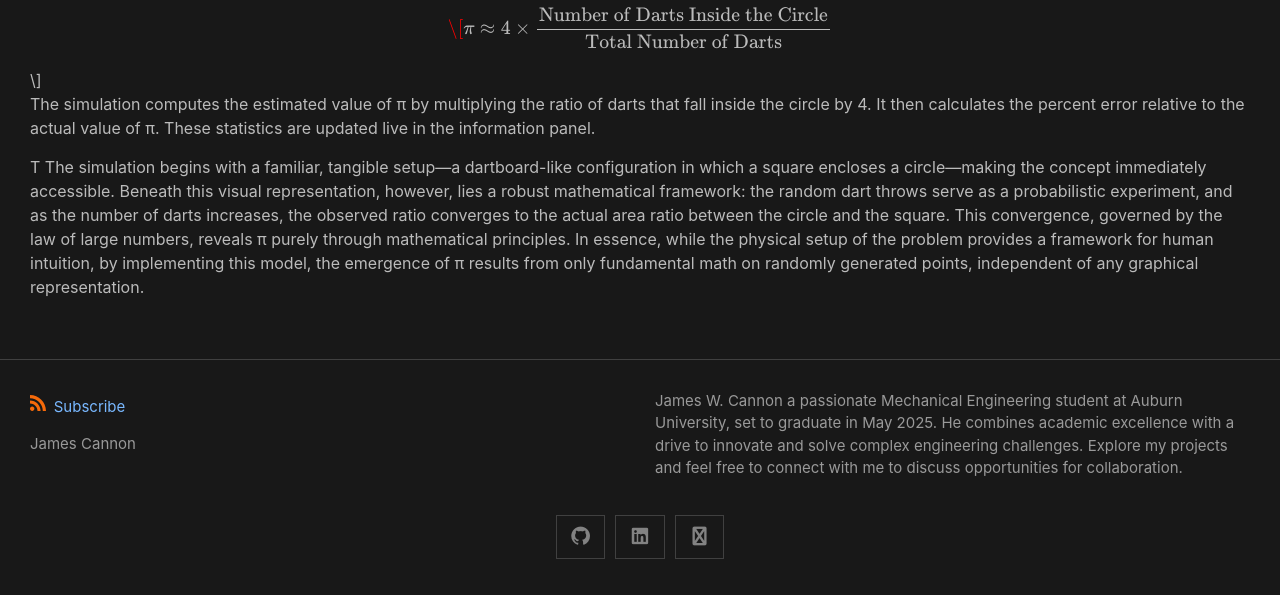
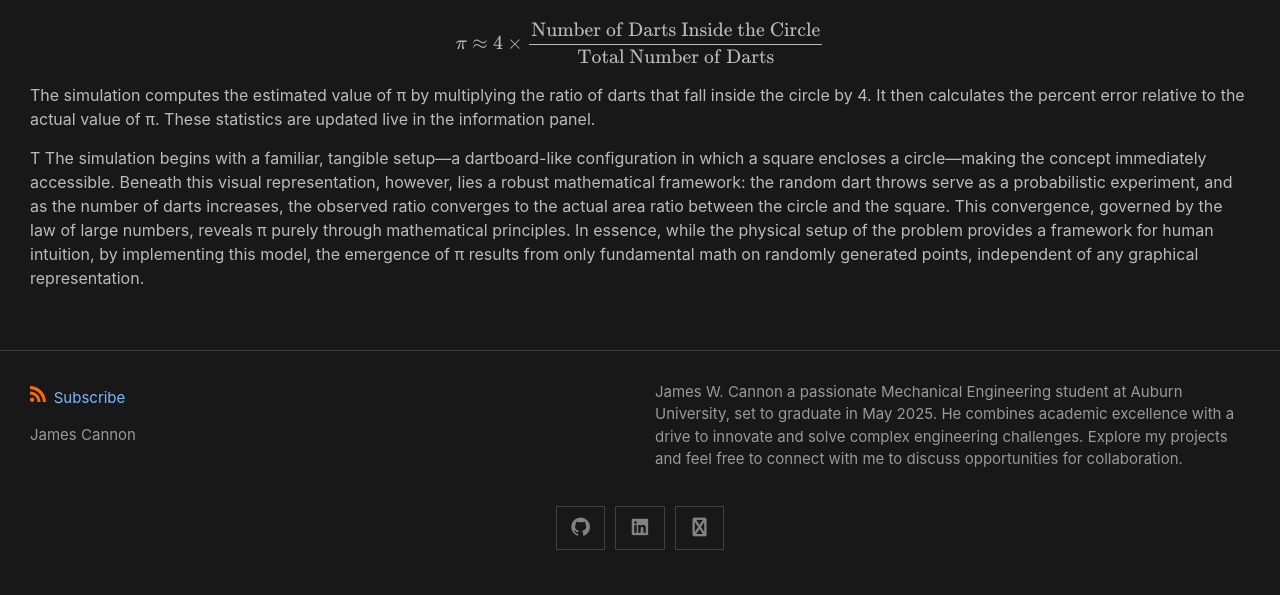
Before and after one commit to jacan20/portfolio, a Jekyll site: the page built from _posts/2021-03-14-monte-carlo-dart-board-pi-approximator.md, in a window 1280 px wide and 900 px high, scrolled down 904 px, cut to the strip 305-900 px from the top of the window. Built offline with Jekyll 4.4.1, drawn with Linux system fonts in a browser that asks for light colours.

```diff
--- a/_posts/2021-03-14-monte-carlo-dart-board-pi-approximator.md
+++ b/_posts/2021-03-14-monte-carlo-dart-board-pi-approximator.md
@@ -4,14 +4,11 @@ title: "Monte Carlo Dart Board Pi Approximator"
 date: 2021-03-14
 categories: []
 ---
+This project approximates π using a Monte Carlo simulation—a method I originally developed in high school and still appreciate as a college student. The basic idea is to randomly generate points ("darts") within a square that encloses a circle. By counting how many darts land inside the circle and comparing that to the total number of darts, π is estimated using the formula:
 
 <iframe src="https://editor.p5js.org/jacan/full/g3i6vUn2m" width="80%" height="900" style="border:0;"></iframe>
 
-This project approximates π using a Monte Carlo simulation—a method I originally developed in high school and still appreciate as a college student. The basic idea is to randomly generate points ("darts") within a square that encloses a circle. By counting how many darts land inside the circle and comparing that to the total number of darts, π is estimated using the formula:
-
-$$ \[
-\pi \approx 4 \times \frac{\text{Number of Darts Inside the Circle}}{\text{Total Number of Darts}}
-\] $$
+$$ \pi \approx 4 \times \frac{\text{Number of Darts Inside the Circle}}{\text{Total Number of Darts}} $$
 
   The simulation computes the estimated value of π by multiplying the ratio of darts that fall inside the circle by 4. It then calculates the percent error relative to the actual value of π. These statistics are updated live in the information panel.
 
```
